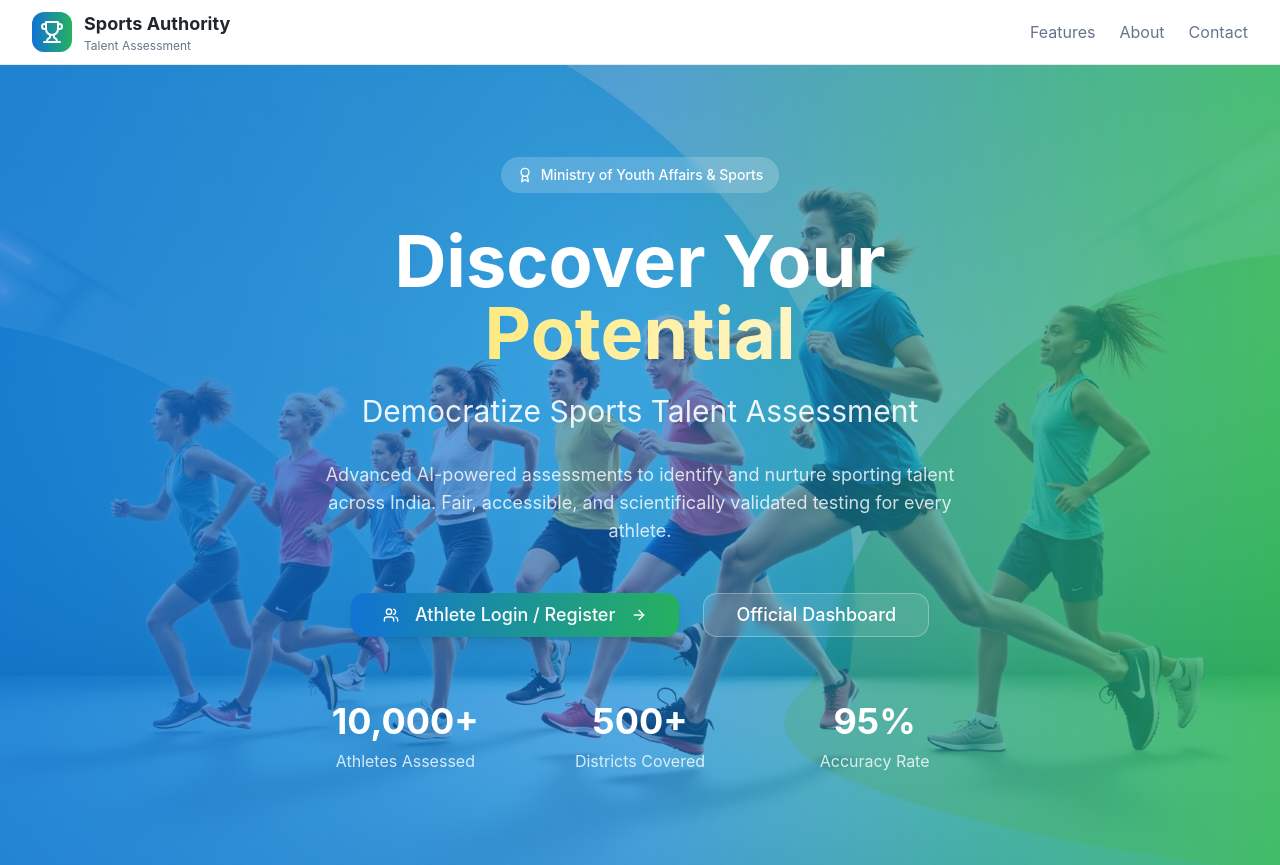
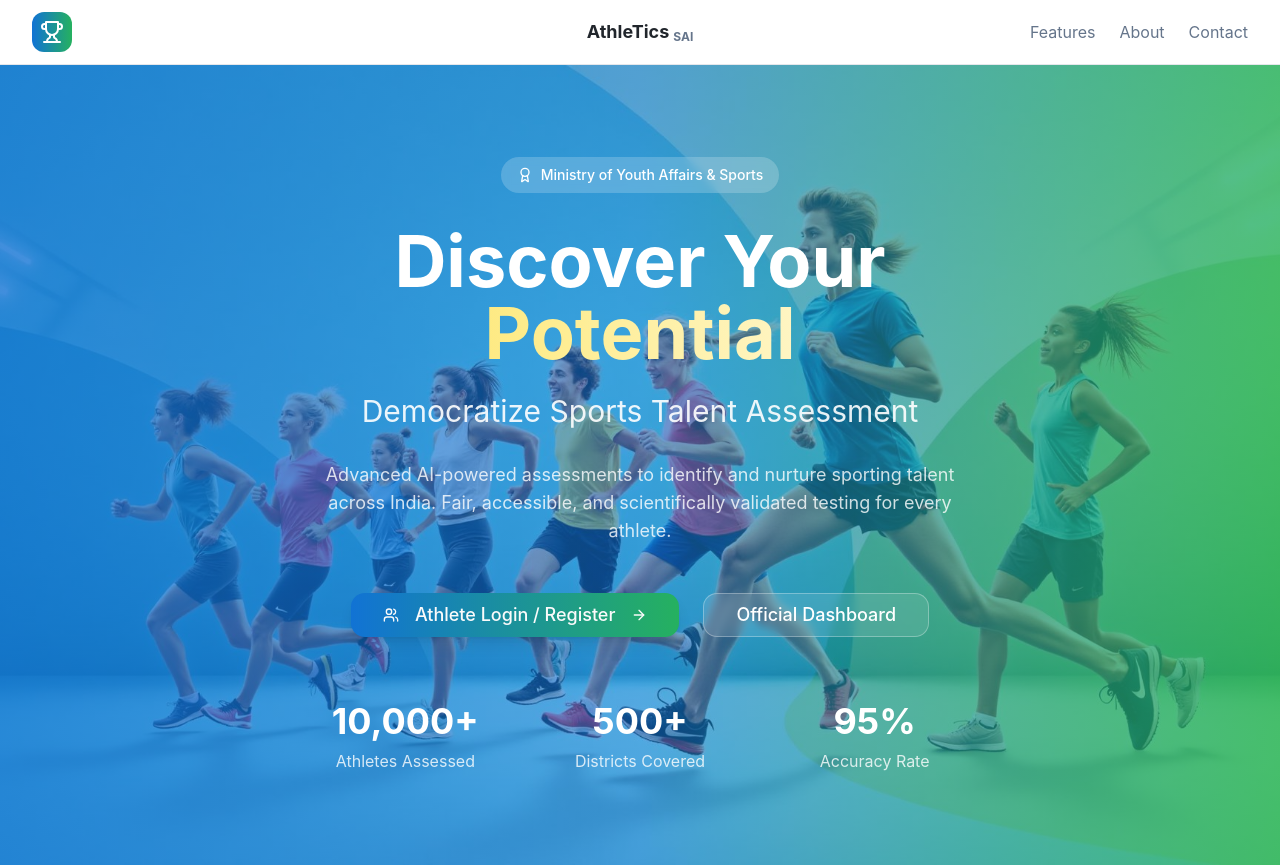
Before and after one commit to iamarin2224/SIH_KheloMetrics.ai, a React (Vite) app: page / in a window 1280 px wide. Built offline with nearby package versions, Linux system fonts and the light colour scheme.

Commit message:
Update header with new website name

```diff
--- a/src/components/Header.tsx
+++ b/src/components/Header.tsx
@@ -14,10 +14,13 @@ const Header = () => {
             <div className="w-10 h-10 bg-gradient-to-r from-primary to-secondary rounded-xl flex items-center justify-center">
               <Trophy className="h-6 w-6 text-white" />
             </div>
-            <div className="hidden sm:block">
-              <h1 className="text-lg font-bold text-foreground">Sports Authority</h1>
-              <p className="text-xs text-muted-foreground">Talent Assessment</p>
-            </div>
+          </div>
+
+          {/* Center Brand Name - Visible on all screens */}
+          <div className="absolute left-1/2 transform -translate-x-1/2">
+            <h1 className="text-lg font-bold text-foreground">
+              AthleTics<sub className="text-xs text-muted-foreground ml-1">SAI</sub>
+            </h1>
           </div>
 
           {/* Desktop Navigation */}
```
